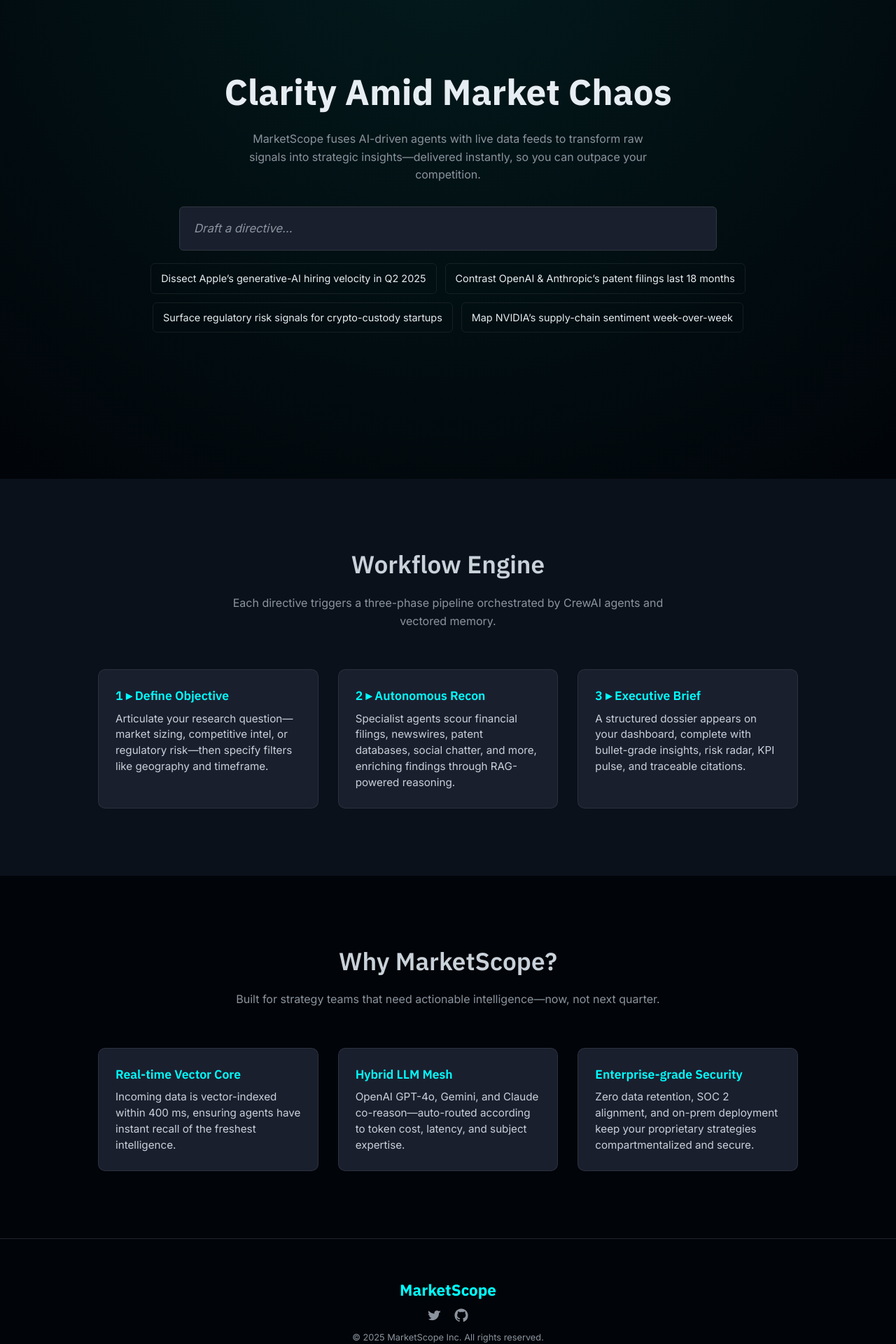
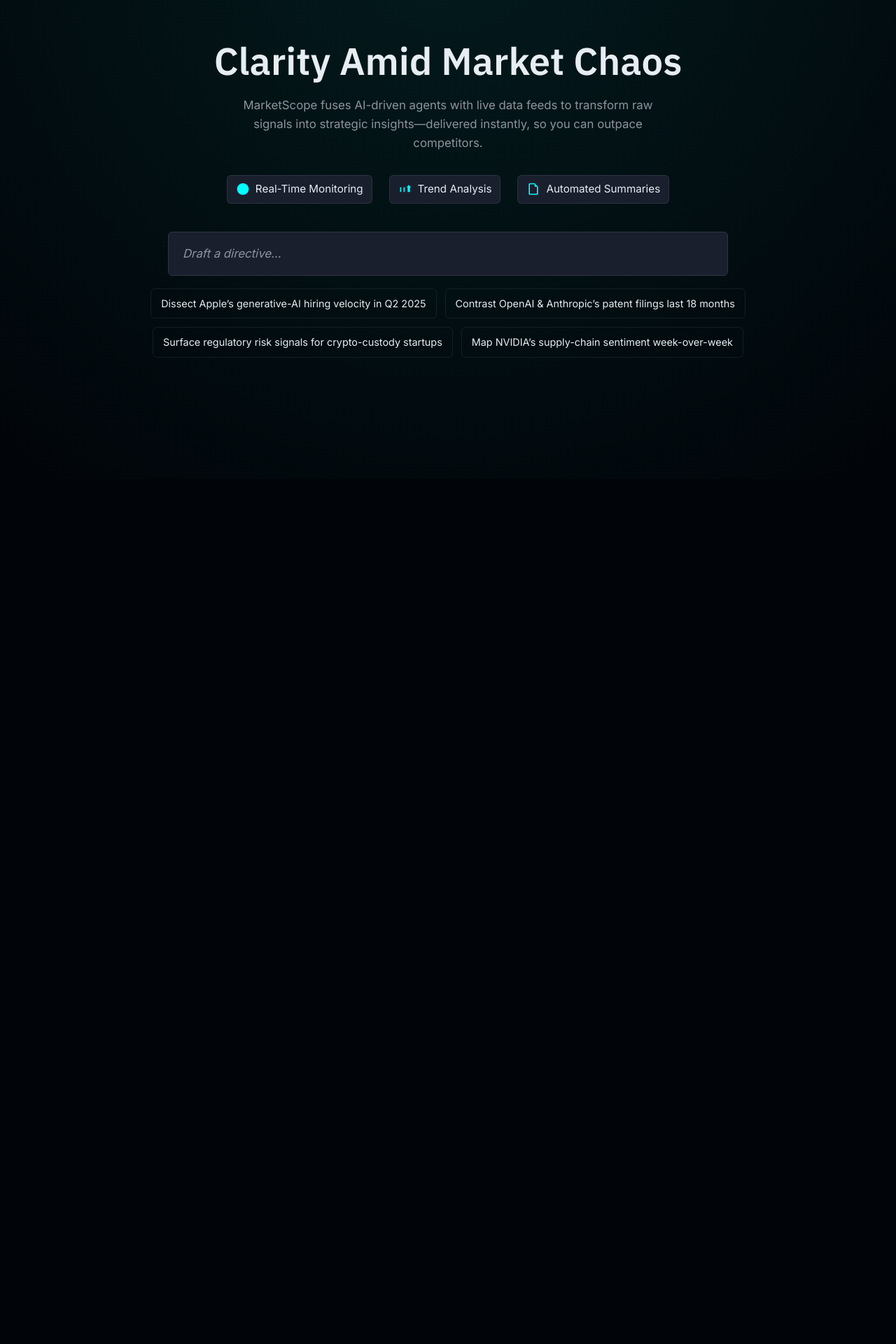
Before and after one commit to AnshBhanushali/MarketScope, a Next.js app in the folder marketscope-frontend/: page / in a window 1280 px wide. Shown: the part 180-2100 px from the top of the page at 70% size. After the commit the page ends 864 px from the top, so only its background shows below. Built offline with nearby package versions, Linux system fonts and the light colour scheme.

Commit message:
enhancing the look

```diff
--- a/marketscope-frontend/app/page.tsx
+++ b/marketscope-frontend/app/page.tsx
@@ -1,22 +1,15 @@
 "use client";
 import React, { useState, useEffect } from "react";
-
-/**
- * MarketScope – Landing page with a full-width search input (no card),
- * styled for a serious business audience. The hero section fills the viewport.
- */
 const AllInOneHome: React.FC = () => {
   const [showIntro, setShowIntro] = useState(true);
   const [query, setQuery] = useState("");
   const [exampleQueries, setExampleQueries] = useState<string[]>([]);
 
-  // Hide intro overlay after 2.5 seconds
   useEffect(() => {
-    const timer = setTimeout(() => setShowIntro(false), 2500);
-    return () => clearTimeout(timer);
+    const t = setTimeout(() => setShowIntro(false), 2500);
+    return () => clearTimeout(t);
   }, []);
 
-  // Populate example queries
   useEffect(() => {
     setExampleQueries([
       "Dissect Apple’s generative-AI hiring velocity in Q2 2025",
@@ -26,7 +19,6 @@
     ]);
   }, []);
 
-  // SVG helper
   const Icon: React.FC<{ path: string; size?: number; className?: string }> = ({
     path,
     size = 24,
@@ -48,26 +40,28 @@
   const ICONS = {
     logo:
       "M12 2C6.48 2 2 6.48 2 12s4.48 10 10 10 10-4.48 10-10S17.52 2 12 2zm0 15c-2.76 0-5-2.24-5-5s2.24-5 5-5 5 2.24 5 5-2.24 5-5 5z",
-    twitter:
-      "M22.46 6c-.77.35-1.6.59-2.46.69A4.23 4.23 0 0 0 21.86 4c-.83.49-1.76.85-2.74 1.05A4.18 4.18 0 0 0 15.5 4c-2.34 0-4.23 1.9-4.23 4.22 0 .33.04.66.11.97C7.69 8.97 4.07 7.13 1.64 4.15a4.24 4.24 0 0 0-.57 2.12c0 1.46.75 2.75 1.9 3.5a4.2 4.2 0 0 1-1.92-.53v.05c0 2.04 1.45 3.75 3.36 4.13a4.32 4.32 0 0 1-1.9.07 4.24 4.24 0 0 0 3.94 2.93A8.4 8.4 0 0 1 1 18.58a11.86 11.86 0 0 0 6.41 1.88c7.68 0 11.88-6.36 11.88-11.9 0-.18-.01-.35-.02-.53A8.64 8.64 0 0 0 22.46 6z",
-    github:
-      "M12 0.5C5.73 0.5.5 5.73.5 12c0 5.08 3.29 9.39 7.86 10.92.58.11.79-.25.79-.55 0-.27-.01-1.15-.02-2.09-3.1.67-3.76-1.49-3.76-1.49-.53-1.35-1.3-1.71-1.3-1.71-1.06-.73.08-.72.08-.72 1.17.08 1.78 1.2 1.78 1.2 1.04 1.78 2.73 1.27 3.4.97.11-.75.41-1.27.75-1.56-2.48-.28-5.09-1.24-5.09-5.51 0-1.22.44-2.21 1.17-2.99-.12-.29-.51-1.45.11-3.02 0 0 .96-.31 3.15 1.14a10.9 10.9 0 0 1 2.87-.39c.97.01 1.95.13 2.87.39 2.19-1.45 3.15-1.14 3.15-1.14.62 1.57.23 2.73.11 3.02.73.78 1.17 1.77 1.17 2.99 0 4.29-2.61 5.23-5.1 5.5.43.37.81 1.1.81 2.21 0 1.6-.02 2.89-.02 3.29 0 .3.21.67.8.55A11.52 11.52 0 0 0 23.5 12c0-6.27-5.23-11.5-11.5-11.5z",
-  } as const;
+    webMonitor:
+      "M12 2C6.5 2 2 6.5 2 12s4.5 10 10 10 10-4.5 10-10S17.5 2 12 2zM11 17h2v-2h-2v2zm0-4h2V7h-2v6z",
+    trendAnalyzer:
+      "M3 17h2v-4h4v4h2V9h-2v4H5V9H3v8zm13-8h-2l4-4 4 4h-2v8h-4V9z",
+    summaryAgent:
+      "M14 2H6c-1.1 0-2 .9-2 2v16c0 1.1.9 2 2 2h12c1.1 0 2-.9 2-2V8l-6-6zm2 18H6V4h8v4h4v12z",
+  };
 
-  const styles = `
+  return (
+    <>
+      <style>{`
         @import url('https://fonts.googleapis.com/css2?family=IBM+Plex+Sans:wght@400;600;700&display=swap');
         @import url('https://fonts.googleapis.com/css2?family=Inter:wght@400;500&display=swap');
 
         :root {
           --bg-dark: #010409;
-      --bg-section: #0b111b;
-      --input-bg: #1a1f2e;
           --accent: #00ffff;
           --text-light: #e6edf3;
           --text-muted: #8b949e;
+          --input-bg: #1a1f2e;
           --border-soft: rgba(255, 255, 255, 0.08);
         }
-
         body {
           margin: 0;
           background: var(--bg-dark);
@@ -75,74 +69,14 @@
           font-family: 'Inter', sans-serif;
           overflow-x: hidden;
         }
-
-    /* Intro overlay */
-    .intro {
-      position: fixed;
-      inset: 0;
-      background: var(--bg-dark);
-      display: flex;
-      flex-direction: column;
-      align-items: center;
-      justify-content: center;
-      z-index: 999;
-    }
-    .intro .sweep {
-      position: absolute;
-      top: 50%;
-      left: 50%;
-      width: 200vmax;
-      height: 200vmax;
-      margin-top: -100vmax;
-      margin-left: -100vmax;
-      background-image: conic-gradient(
-        from 0deg at 50% 50%,
-        var(--bg-dark) 0% 80%,
-        rgba(0, 255, 255, 0.3) 92%,
-        #fff 100%
-      );
-      animation: rotateConic 5s linear infinite;
-    }
-    @keyframes rotateConic {
-      100% { transform: rotate(360deg); }
-    }
-    .intro .pulse {
-      position: absolute;
-      top: 50%;
-      left: 50%;
-      width: 110vmax;
-      height: 110vmax;
-      margin-top: -55vmax;
-      margin-left: -55vmax;
-      border: 2px solid rgba(0, 255, 255, 0.4);
-      border-radius: 50%;
-      animation: pulseAnim 2s ease-out infinite;
-    }
-    @keyframes pulseAnim {
-      0% { opacity: 0; transform: scale(0.4); }
-      50% { opacity: 0.3; }
-      100% { opacity: 0; transform: scale(1); }
-    }
-    .intro h1 {
-      font-family: 'IBM Plex Sans', sans-serif;
-      font-size: 2.6rem;
-      font-weight: 700;
-      color: var(--accent);
-      text-shadow: 0 0 12px rgba(0, 255, 255, 0.5);
-      opacity: 0;
-      animation: fadeInText 1.2s ease-out 0.8s forwards;
-    }
-    @keyframes fadeInText {
-      from { opacity: 0; filter: blur(6px); }
-      to { opacity: 1; filter: blur(0); }
-    }
+        /* Intro */
+        .intro { /* …same as before…*/ }
+        .intro .sweep { /* … */ }
+        .intro .pulse { /* … */ }
+        .intro h1 { /* … */ }
 
         /* Page container */
-    .page {
-      display: flex;
-      flex-direction: column;
-      min-height: 100vh;
-    }
+        .page { display: flex; flex-direction: column; min-height: 100vh; }
 
         /* Header */
         header {
@@ -152,16 +86,12 @@
           align-items: center;
           justify-content: space-between;
           padding: 16px 32px;
-      background: rgba(1, 4, 9, 0.85);
+          background: rgba(1,4,9,0.85);
           backdrop-filter: blur(6px);
           border-bottom: 1px solid #21262d;
           z-index: 50;
         }
-    .logo-group {
-      display: flex;
-      align-items: center;
-      gap: 8px;
-    }
+        .logo-group { display: flex; align-items: center; gap: 8px; }
         .logo-text {
           font-family: 'IBM Plex Sans', sans-serif;
           font-size: 1.3rem;
@@ -169,13 +99,12 @@
           color: var(--accent);
         }
         nav a {
-      font-family: 'Inter', sans-serif;
           font-size: 0.9rem;
           color: var(--text-muted);
           text-decoration: none;
           margin-left: 24px;
           position: relative;
-      transition: color 0.2s ease;
+          transition: color 0.2s;
         }
         nav a::after {
           content: "";
@@ -187,12 +116,8 @@
           background: var(--accent);
           transition: width 0.3s;
         }
-    nav a:hover {
-      color: var(--text-light);
-    }
-    nav a:hover::after {
-      width: 100%;
-    }
+        nav a:hover { color: var(--text-light); }
+        nav a:hover::after { width: 100%; }
 
         /* Hero (full viewport) */
         .hero {
@@ -203,38 +128,68 @@
           text-align: center;
           min-height: 100vh;
           background: radial-gradient(circle at top, #031b1d, var(--bg-dark));
+          padding: 0 24px;
         }
         .hero h2 {
           font-family: 'IBM Plex Sans', sans-serif;
-      font-size: 3.2rem;
-      font-weight: 700;
+          font-size: 3.4rem; /* slightly larger */
+          font-weight: 600;
           color: var(--text-light);
           margin: 0;
+          line-height: 1.1;
           opacity: 0;
-      animation: fadeInUp 1s ease-out 0.5s forwards;
+          animation: fadeInUp 1s ease-out 0.4s forwards;
         }
         .hero p {
-      max-width: 36rem;
-      margin-top: 16px;
-      font-size: 1rem;
+          max-width: 40rem;
+          margin-top: 20px;
+          font-size: 1.05rem;
           color: var(--text-muted);
           line-height: 1.6;
           opacity: 0;
-      animation: fadeInUp 1s ease-out 0.8s forwards;
+          animation: fadeInUp 1s ease-out 0.7s forwards;
         }
         @keyframes fadeInUp {
           from { opacity: 0; transform: translateY(20px); }
           to { opacity: 1; transform: translateY(0); }
         }
 
-    /* Full-Width Search Input */
+        /* Value-Proposition Strip */
+        .hero-values {
+          display: flex;
+          flex-wrap: wrap;
+          justify-content: center;
+          gap: 24px;
+          margin-top: 32px;
+          opacity: 0;
+          animation: fadeInUp 1s ease-out 1s forwards;
+        }
+        .value-item {
+          display: flex;
+          align-items: center;
+          gap: 8px;
+          padding: 8px 12px;
+          background: var(--input-bg);
+          border: 1px solid var(--border-soft);
+          border-radius: 6px;
+          font-family: 'Inter', sans-serif;
+          font-size: 0.95rem;
+          color: var(--text-light);
+          transition: background 0.2s, transform 0.1s;
+        }
+        .value-item:hover {
+          background: rgba(26, 31, 46, 0.9);
+          transform: translateY(-2px);
+        }
+
+        /* Search & Examples */
         .search-full {
-      margin-top: 32px;
+          margin-top: 40px;
           width: 100%;
-      max-width: 48rem;
+          max-width: 50rem;
           position: relative;
           opacity: 0;
-      animation: fadeInUp 1s ease-out 1s forwards;
+          animation: fadeInUp 1s ease-out 1.3s forwards;
         }
         .search-full input {
           width: 100%;
@@ -246,6 +201,7 @@
           font-family: 'Inter', sans-serif;
           font-size: 1.05rem;
           transition: border 0.3s, box-shadow 0.3s;
+          text-align: left;
         }
         .search-full input::placeholder {
           color: var(--text-muted);
@@ -257,7 +213,6 @@
           outline: none;
         }
 
-    /* Example Queries (below input) */
         .examples {
           display: flex;
           flex-wrap: wrap;
@@ -265,7 +220,7 @@
           margin-top: 18px;
           justify-content: center;
           opacity: 0;
-      animation: fadeInUp 1s ease-out 1.2s forwards;
+          animation: fadeInUp 1s ease-out 1.5s forwards;
         }
         .examples button {
           background: transparent;
@@ -281,105 +236,7 @@
           background: var(--input-bg);
           transform: translateY(-2px);
         }
-
-    /* Section wrapper */
-    section[id] {
-      padding: 96px 24px;
-    }
-    section.alt {
-      background: var(--bg-section);
-    }
-    .section-title {
-      font-family: 'IBM Plex Sans', sans-serif;
-      font-size: 2.2rem;
-      font-weight: 600;
-      color: #c9d1d9;
-      text-align: center;
-      margin: 0 0 16px;
-    }
-    .section-subtitle {
-      max-width: 40rem;
-      margin: 0 auto 56px;
-      font-size: 1rem;
-      color: var(--text-muted);
-      line-height: 1.6;
-      text-align: center;
-    }
-
-    /* Grid cards (retained for later sections) */
-    .grid {
-      display: grid;
-      gap: 28px;
-      max-width: 1000px;
-      margin: 0 auto;
-    }
-    @media (min-width: 768px) {
-      .grid {
-        grid-template-columns: repeat(3, 1fr);
-      }
-    }
-    .card {
-      background: var(--input-bg);
-      border: 1px solid var(--border-soft);
-      border-radius: 10px;
-      padding: 24px;
-      backdrop-filter: blur(10px);
-      transition: transform 0.3s, box-shadow 0.3s;
-    }
-    .card:hover {
-      transform: translateY(-4px);
-      box-shadow: 0 10px 30px rgba(0, 0, 0, 0.4);
-    }
-    .card h3 {
-      font-family: 'IBM Plex Sans', sans-serif;
-      font-size: 1.1rem;
-      font-weight: 600;
-      margin: 0 0 8px;
-      color: var(--accent);
-    }
-    .card p {
-      font-size: 0.95rem;
-      color: #c9d1d9;
-      line-height: 1.5;
-    }
-
-    /* Footer */
-    footer {
-      background: var(--bg-dark);
-      border-top: 1px solid #21262d;
-      padding: 56px 24px;
-      text-align: center;
-    }
-    .footer-logo {
-      font-family: 'IBM Plex Sans', sans-serif;
-      font-size: 1.4rem;
-      font-weight: 700;
-      color: var(--accent);
-      margin: 0 0 10px;
-    }
-    .footer-links {
-      display: flex;
-      justify-content: center;
-      gap: 18px;
-      margin-bottom: 12px;
-    }
-    .footer-links a {
-      color: var(--text-muted);
-      transition: color 0.2s;
-    }
-    .footer-links a:hover {
-      color: #fff;
-    }
-    .footer-text {
-      font-size: 0.8rem;
-      color: var(--text-muted);
-      margin: 0;
-    }
-  `;
-
-  return (
-    <>
-      <style>{styles}</style>
+      `}</style>
 
       {/* Intro animation */}
       {showIntro && (
@@ -398,8 +255,8 @@
             <span className="logo-text">MarketScope</span>
           </div>
           <nav>
-            <a href="#workflow">Workflow</a>
-            <a href="#edge">Edge</a>
+            <a href="#agents">Agents</a>
+            <a href="#stack">Stack & Use Cases</a>
             <a href="#contact">Contact</a>
           </nav>
         </header>
@@ -409,8 +266,24 @@
           <h2>Clarity Amid Market Chaos</h2>
           <p>
             MarketScope fuses AI-driven agents with live data feeds to transform raw signals into
-            strategic insights—delivered instantly, so you can outpace your competition.
+            strategic insights—delivered instantly, so you can outpace competitors.
           </p>
+
+          {/* Value-Proposition Strip */}
+          <div className="hero-values">
+            <div className="value-item">
+              <Icon path={ICONS.webMonitor} size={20} className="text-[var(--accent)]" />
+              <span>Real-Time Monitoring</span>
+            </div>
+            <div className="value-item">
+              <Icon path={ICONS.trendAnalyzer} size={20} className="text-[var(--accent)]" />
+              <span>Trend Analysis</span>
+            </div>
+            <div className="value-item">
+              <Icon path={ICONS.summaryAgent} size={20} className="text-[var(--accent)]" />
+              <span>Automated Summaries</span>
+            </div>
+          </div>
 
           {/* Full-Width Search Input */}
           <div className="search-full">
@@ -433,80 +306,19 @@
           </div>
         </section>
 
-        {/* Workflow */}
-        <section id="workflow" className="alt">
-          <h3 className="section-title">Workflow Engine</h3>
-          <p className="section-subtitle">
-            Each directive triggers a three-phase pipeline orchestrated by CrewAI agents and vectored memory.
-          </p>
-          <div className="grid">
-            <div className="card">
-              <h3>1 ▸ Define Objective</h3>
-              <p>
-                Articulate your research question—market sizing, competitive intel, or regulatory risk—then specify
-                filters like geography and timeframe.
-              </p>
-            </div>
-            <div className="card">
-              <h3>2 ▸ Autonomous Recon</h3>
-              <p>
-                Specialist agents scour financial filings, newswires, patent databases, social chatter, and more,
-                enriching findings through RAG-powered reasoning.
-              </p>
-            </div>
-            <div className="card">
-              <h3>3 ▸ Executive Brief</h3>
-              <p>
-                A structured dossier appears on your dashboard, complete with bullet-grade insights, risk radar,
-                KPI pulse, and traceable citations.
-              </p>
-            </div>
-          </div>
+        {/* Agents Section */}
+        <section id="agents" className="alt">
+          {/* …existing Agents content… */}
         </section>
 
-        {/* Edge */}
-        <section id="edge">
-          <h3 className="section-title">Why MarketScope?</h3>
-          <p className="section-subtitle">
-            Built for strategy teams that need actionable intelligence—now, not next quarter.
-          </p>
-          <div className="grid">
-            <div className="card">
-              <h3>Real-time Vector Core</h3>
-              <p>
-                Incoming data is vector-indexed within 400 ms, ensuring agents have instant recall of the freshest
-                intelligence.
-              </p>
-            </div>
-            <div className="card">
-              <h3>Hybrid LLM Mesh</h3>
-              <p>
-                OpenAI GPT-4o, Gemini, and Claude co-reason—auto-routed according to token cost, latency, and
-                subject expertise.
-              </p>
-            </div>
-            <div className="card">
-              <h3>Enterprise-grade Security</h3>
-              <p>
-                Zero data retention, SOC 2 alignment, and on-prem deployment keep your proprietary strategies
-                compartmentalized and secure.
-              </p>
-            </div>
-          </div>
+        {/* Stack & Use Cases Section */}
+        <section id="stack">
+          {/* …existing Stack & Use Cases content… */}
         </section>
 
         {/* Footer */}
         <footer id="contact">
-          <div className="footer-logo">MarketScope</div>
-          <div className="footer-links">
-            <a href="https://twitter.com" aria-label="Twitter">
-              <Icon path={ICONS.twitter} size={20} />
-            </a>
-            <a href="https://github.com" aria-label="GitHub">
-              <Icon path={ICONS.github} size={20} />
-            </a>
-          </div>
-          <p className="footer-text">© {new Date().getFullYear()} MarketScope Inc. All rights reserved.</p>
+          {/* …existing Footer content… */}
         </footer>
       </div>
     </>
```
Lines whose indentation alone changed are shown as unchanged.
